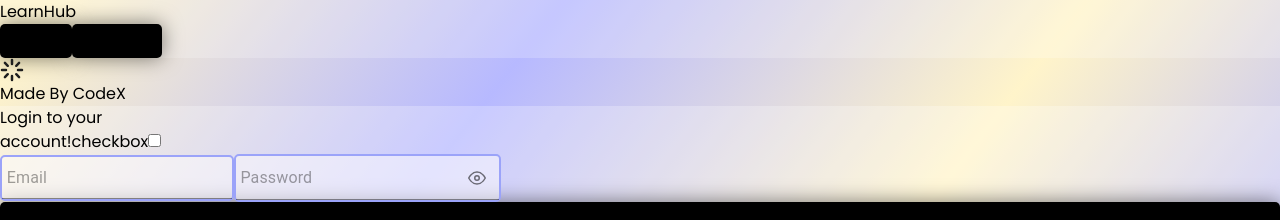
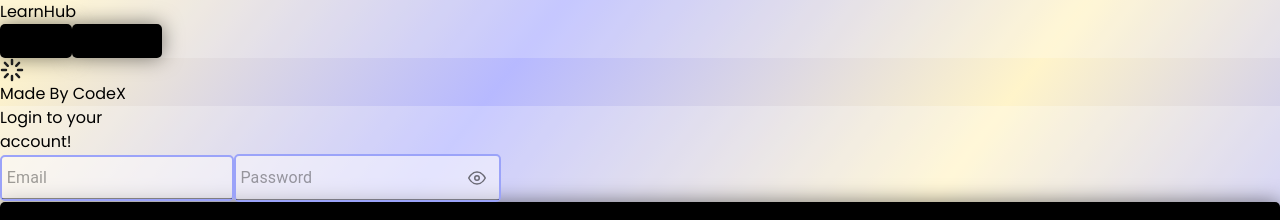
Before and after one commit to LearnHuborg/Learnhub, a React (Vite) app in the folder LearnHub_Front/: page /login in a window 1280 px wide. Shown: the top 220 px of the page. Built offline with nearby package versions, Linux system fonts and the light colour scheme.

Commit message:
Chages Undo login page

```diff
--- a/LearnHub_Front/src/Components/forms/login-form.jsx
+++ b/LearnHub_Front/src/Components/forms/login-form.jsx
@@ -66,11 +66,7 @@ export const LoginForm = () => {
       >
 
         <p className="text-[32px] text-center font-medium text-black ">
-          Login to your <br /> account!
-          <label id='checkbox'>checkbox</label>
-          <input type="checkbox" id='' />
-
-        </p>
+          Login to your <br /> account!</p>
 
         <div className="flex flex-col gap-2 w-[45%]">
           <FormInput
```
